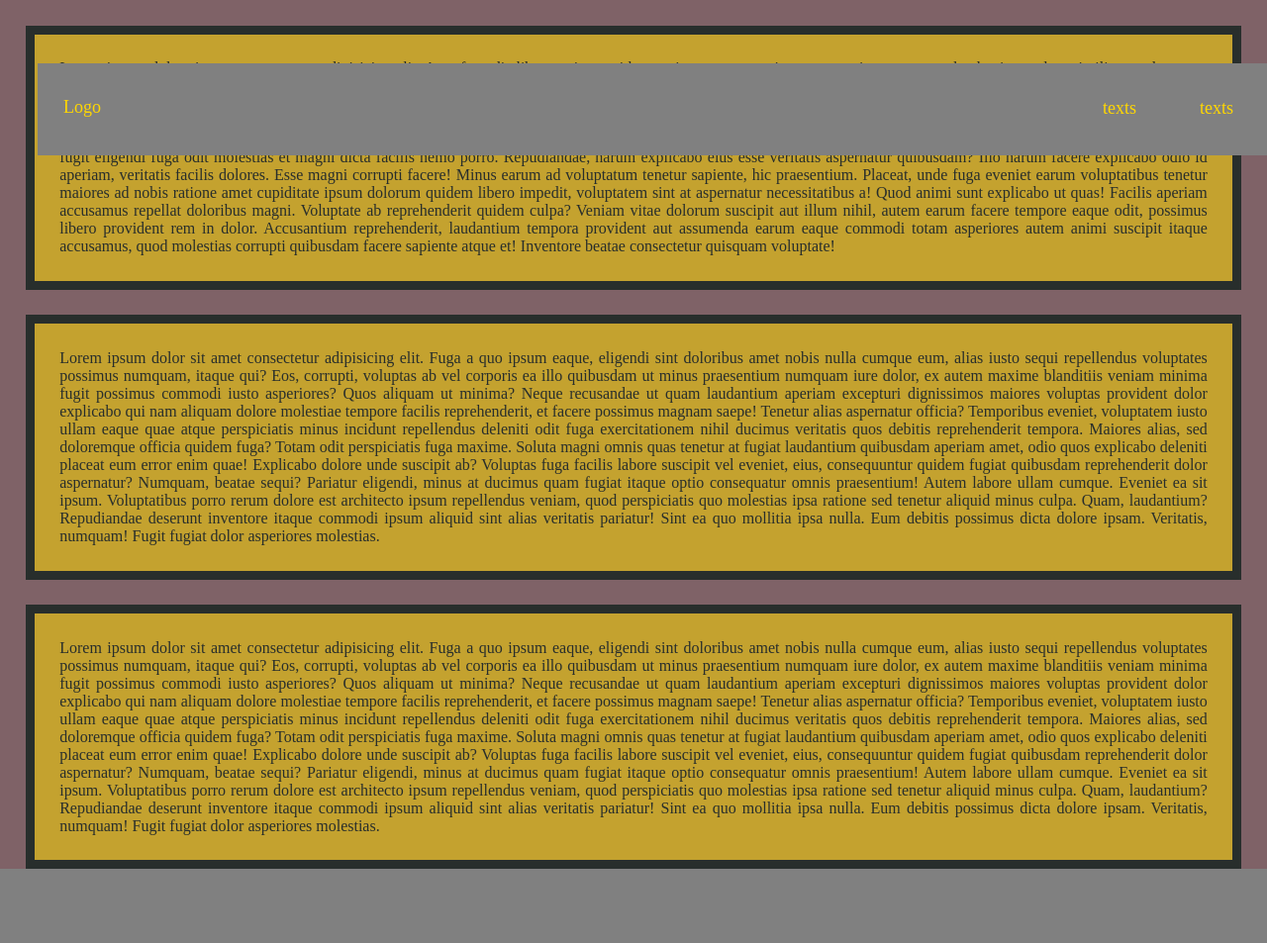
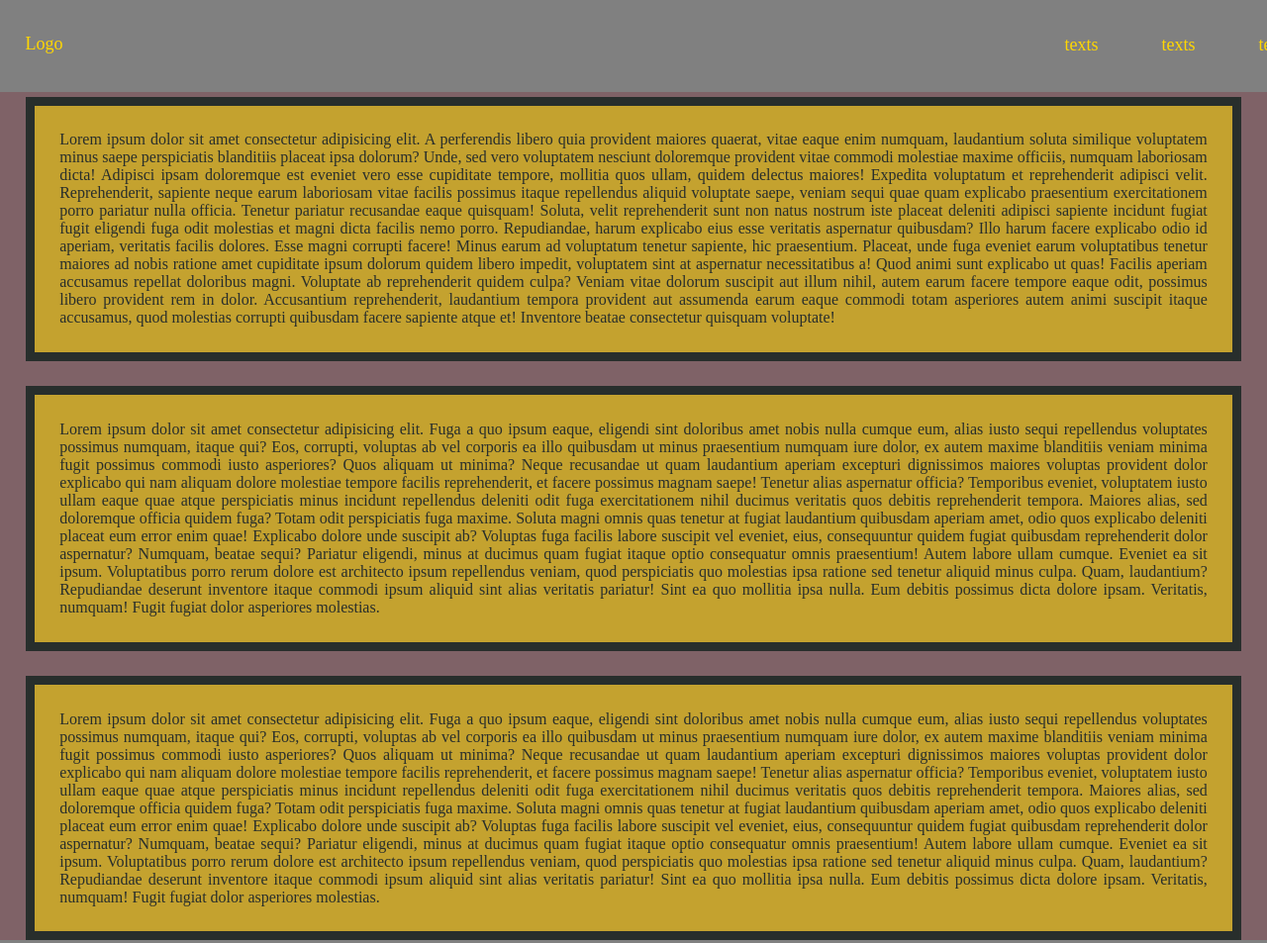
Before and after one commit to Nirmal46/feb, a plain HTML site: page index.html in a window 1280 px wide. Shown: the top 953 px of the page at 99% size. Drawn offline with Linux system fonts and the light colour scheme.

Commit message:
Update index.html

```diff
--- a/index.html
+++ b/index.html
@@ -14,11 +14,10 @@
         .nav-bar{
             background-color: grey;
             padding: 2%;
-            margin: 3%;
             color: gold;
             font-size: 18px;
             position: fixed;
-            width: 100vw;
+            width: 100%;
 
         }
         .logo{
@@ -37,6 +36,7 @@
         }
         main{
             background-color: rgb(127, 98, 103);
+            padding-top: 9vh;
         }
         section{
             padding: 2%;
```
